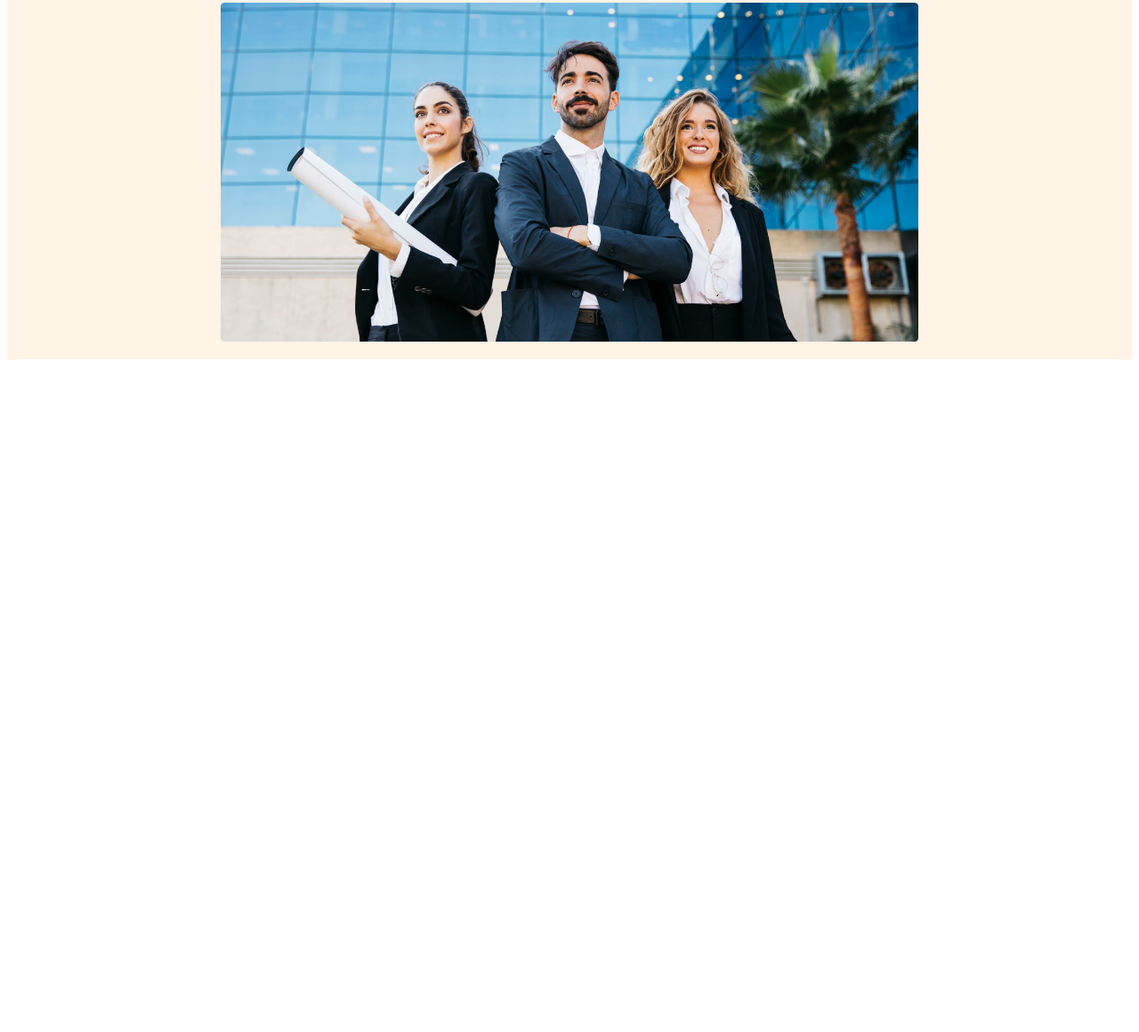
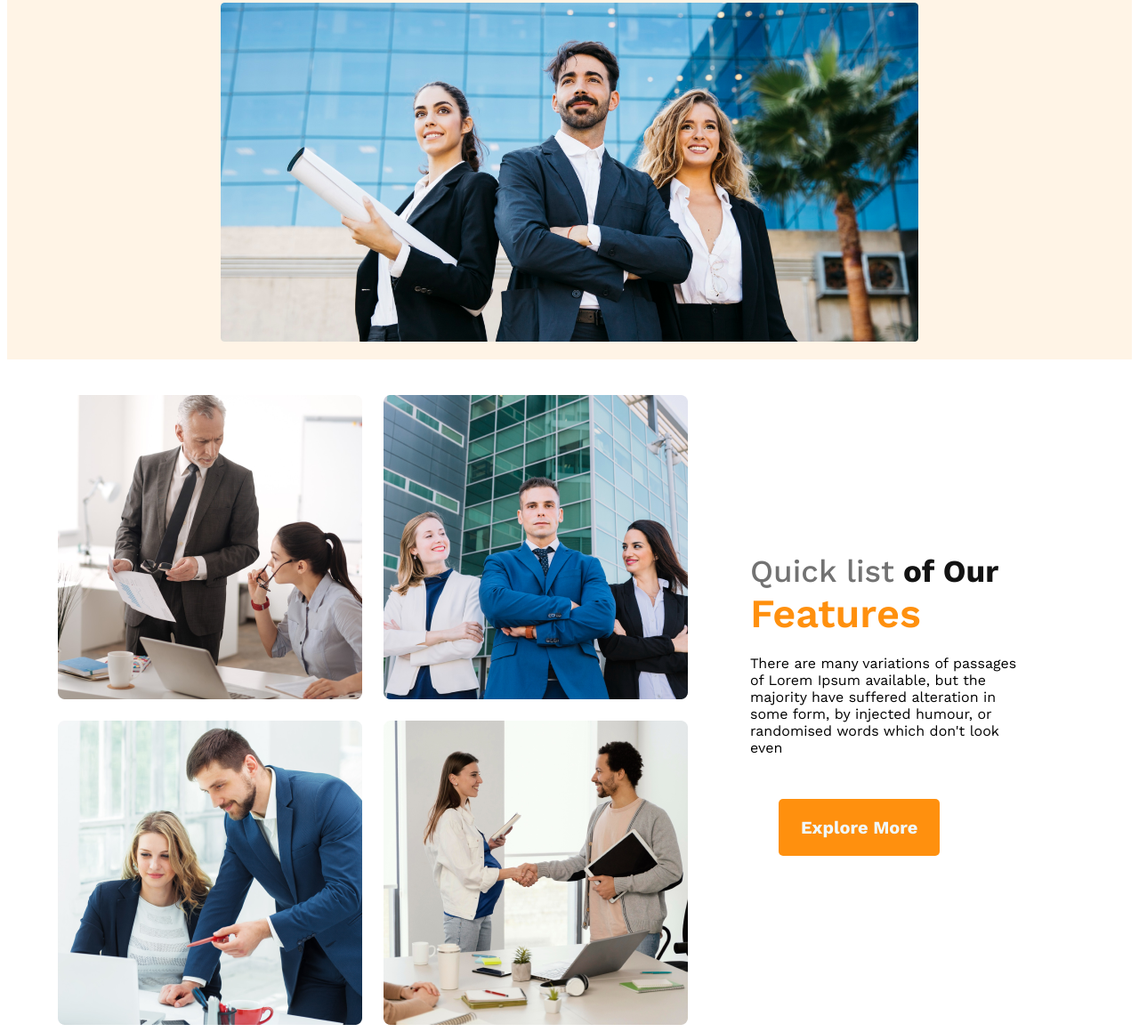
Before and after one commit to AminTalukder/G3_Architetct_Website, a plain HTML site: page index.html in a window 1280 px wide. Shown: the part 469-1629 px from the top of the page at 89% size. Before the commit the page ends 881 px from the top, so only its background shows below. Drawn offline with nearby package versions, Linux system fonts and the light colour scheme.

Commit message:
features partially added

```diff
--- a/index.html
+++ b/index.html
@@ -32,7 +32,21 @@
     </header>
 
     <main>
+        <!-- Body main starts here -->
+         <section class="teams-container">
+            <div class="teams-img-container">
+                <img src="images/team1.png" alt="">
+                <img src="images/team2.png" alt="">
+                <img src="images/team3.png" alt="">
+                <img src="images/team4.png" alt="">
+            </div>
+            <div class="teams-content">
+                <h2 class="team-title"><span class="first">Quick list</span><span class="second"> of Our</span><br><span class="third">Features</span></h2>
+                <p class="team-description">There are many variations of passages of Lorem Ipsum available, but the majority have suffered alteration in some form, by injected humour, or randomised words which don't look even</p>
+                <button class="btn-primary"><a href="#">Explore More</a></button>
+            </div>
 
+         </section>
     </main>
 
     <footer>
--- a/style/architect.css
+++ b/style/architect.css
@@ -56,6 +56,43 @@ li>a:hover{
     width: 100%;
 }
 
+/* main body */
+main
+{
+    max-width: 1150px;
+    margin: 0 auto;
+}
+.teams-container
+{
+    display: flex;
+    align-items:center;
+    padding-top: 40px;
+}
+
+.teams-img-container{
+    display: grid;
+    grid-template-columns: repeat(2,1fr);
+    gap: 24px;
+}
+
+.teams-content{
+    padding-right: 70px;
+    padding-left: 70px;
+}
+.first{
+    color: #727272;
+    font-size: 35px;
+    font-weight: 500;
+}
+.second{
+    color: #131313;
+    font-size: 35px;
+}
+.third{
+    color: #FF900E;
+    font-size: 45px;
+    font-weight: 600;
+}
 @media screen and (max-width:576px){
     header{
         padding: 20px;
```
